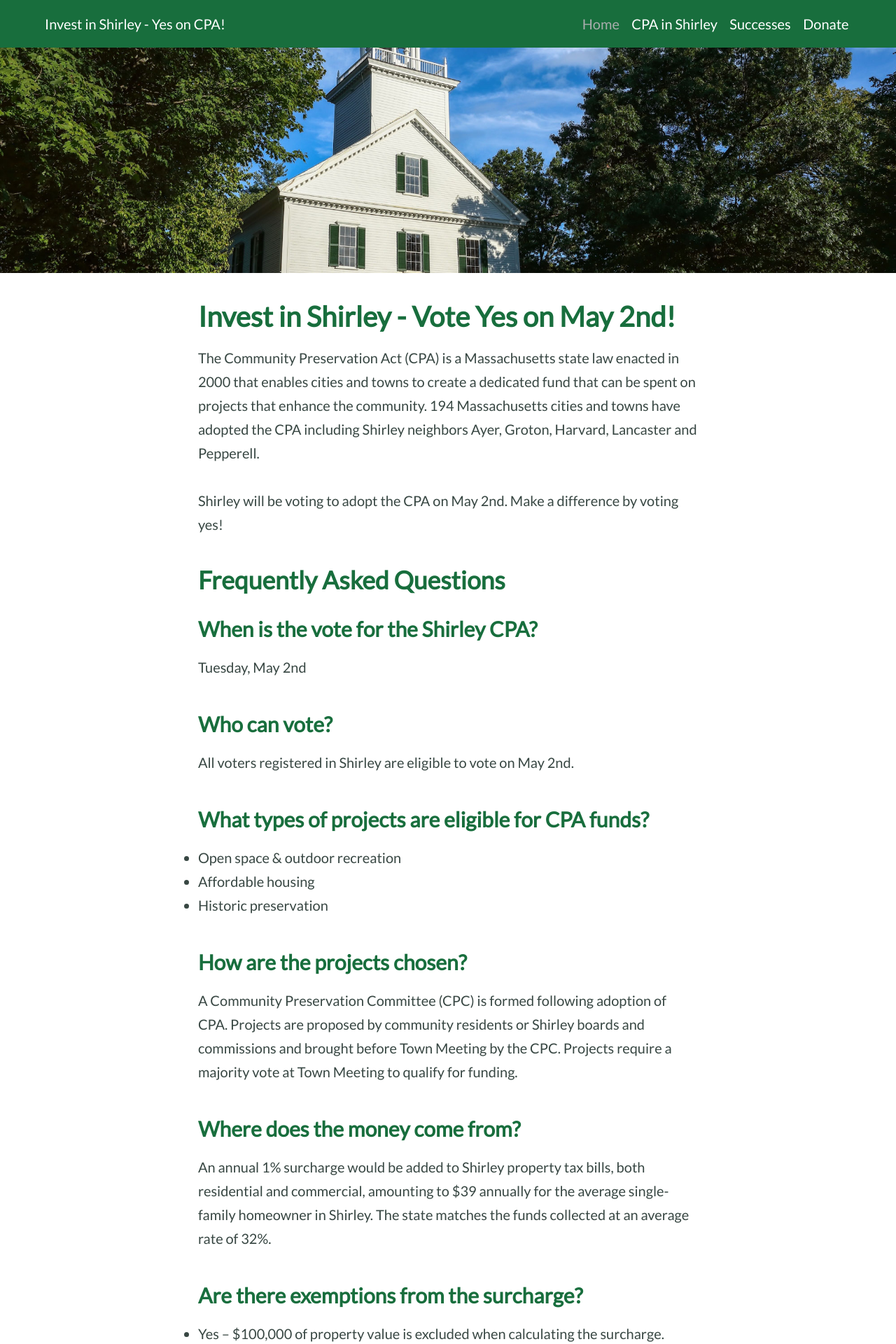
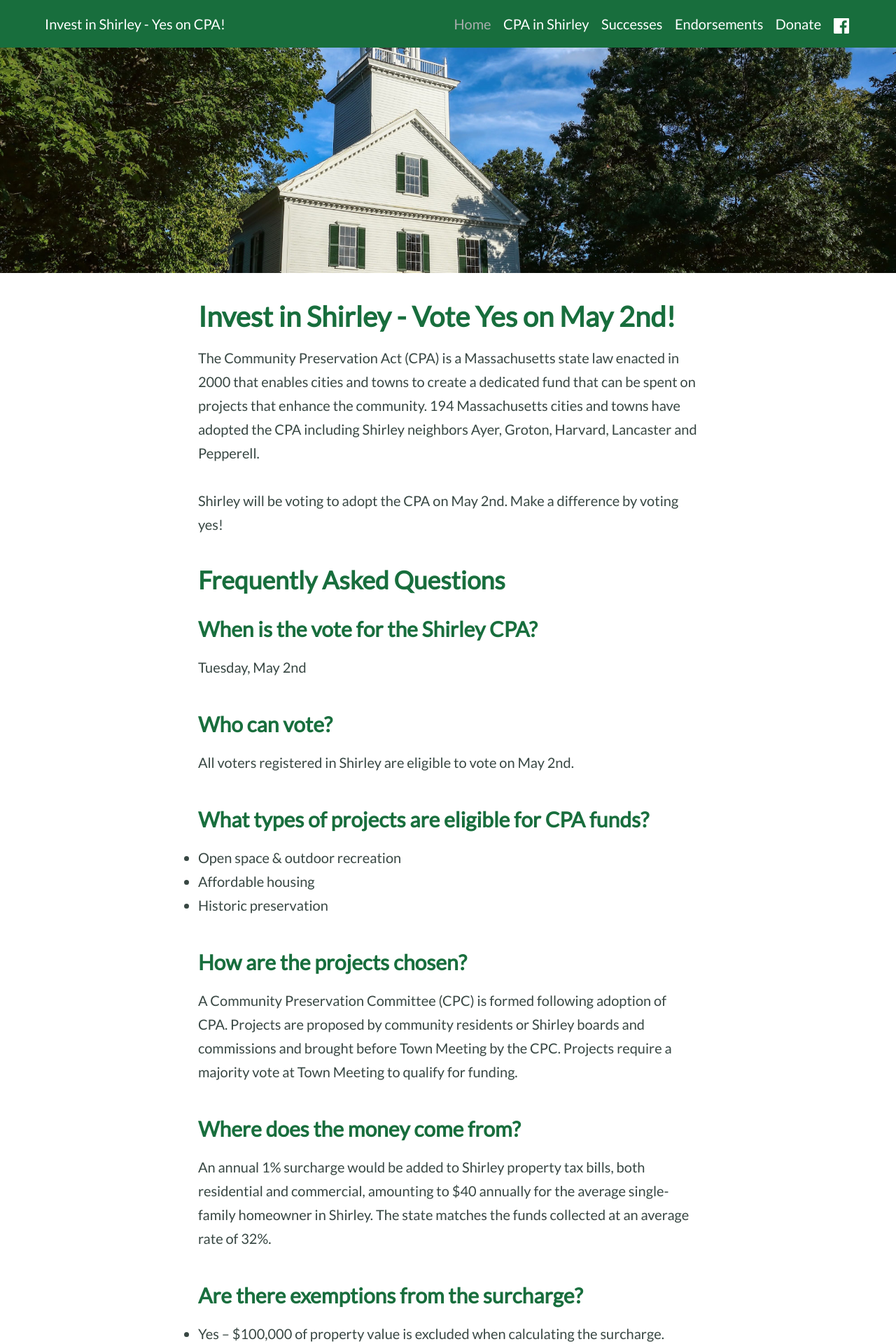
Before and after one commit to dbeard/campaignforshirleycpa.com, a Jekyll site: the page built from index.md, in a window 1280 px wide. Shown: the top 1920 px of the page at 70% size. Built offline with Jekyll 4.4.1, drawn with Linux system fonts in a browser that asks for light colours; some of the changed text lies outside the part shown.

Commit message:
Copy changes, new endorsement page and facebook link

```diff
--- a/_config.yml
+++ b/_config.yml
@@ -127,6 +127,8 @@ navigation_header:
   url: /cpa-in-shirley/
 - title: Successes
   url: /cpa-successes/
+- title: Endorsements
+  url: /endorsements/
 - title: Donate
   url: /donate/
 
--- a/_includes/nav-header.html
+++ b/_includes/nav-header.html
@@ -13,6 +13,9 @@
         <a href="{{ url }}">{{ item.title }}</a>
       </li>
     {% endfor %}
+    <li class="item  item--nav">
+      <a href="https://facebook.com/100090206701365/"><svg width="16" height="16" class="icon  icon--facebook" role="img" alt="facebook"><title>facebook</title><use xlink:href="#facebook" fill="CurrentColor"></use></svg>
+      </a>
   </ul>
   <button class="button  button--nav" aria-label="Menu toggle">
     {% include icon.html id="nav" title="Menu" %}
--- a/_includes/site-footer.html
+++ b/_includes/site-footer.html
@@ -5,5 +5,7 @@
     </div>
 
     {% include nav-footer.html %}
+    <a href="https://facebook.com/100090206701365/">Connect with us on&nbsp;<svg width="12" height="12" class="icon  icon--facebook" role="img" alt="facebook" style="margin-top: -4px;"><title>facebook</title><use xlink:href="#facebook" fill="CurrentColor"></use></svg>
+      </a>
   </div>
 </footer>
--- a/_sass/_theme.scss
+++ b/_sass/_theme.scss
@@ -103,7 +103,7 @@ body {
   a {
     color: $captionColour;
     &:hover {
-      color: $backgroundColour;
+      color: #cccccc !important;
     }
   }
   .container {
--- a/index.md
+++ b/index.md
@@ -31,7 +31,7 @@ A Community Preservation Committee (CPC) is formed following adoption of CPA. Pr
 
 ### Where does the money come from?
 
-An annual 1% surcharge would be added to Shirley property tax bills, both residential and commercial, amounting to $39 annually for the average single-family homeowner in Shirley. The state matches the funds collected at an average rate of 32%.
+An annual 1% surcharge would be added to Shirley property tax bills, both residential and commercial, amounting to $40 annually for the average single-family homeowner in Shirley. The state matches the funds collected at an average rate of 32%.
 
 ### Are there exemptions from the surcharge?
 
```
Also changed, not shown: other parts of index.md (+4 -0 lines), endorsements.md (added, +9 -0 lines), assets/Village_Fredonian_1a.jpg (added).
